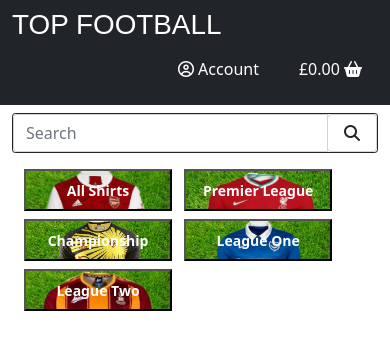
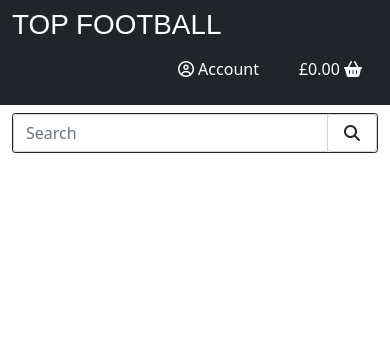
Before and after one commit to RyanLovell89/Top-Football, a Django app: page / in a window 390 px wide. Shown: the top 350 px of the page. Run offline with Django 3.2, Linux system fonts and the light colour scheme; some libraries are stand-ins or nearby versions; some web fonts are replaced.

Commit message:
added media query to hide main nav on small devices

```diff
--- a/static/css/base.css
+++ b/static/css/base.css
@@ -83,3 +83,12 @@
     height: 1.5rem;
     width: 1.5rem;
 }
+
+/* ------------- media queries ------------- */
+
+@media screen and (max-width: 800px) {
+  .main-nav {
+    visibility: hidden;
+    display: none;
+  }
+}
--- a/templates/base.html
+++ b/templates/base.html
@@ -98,7 +98,7 @@
             </div>
 
             <nav class="navbar navbar-light bg-white">
-                <div class="container-fluid w-100">
+                <div class="container-fluid w-100 main-nav">
                     {% include 'includes/main-nav.html' %}
                 </div>
             </nav>
```
